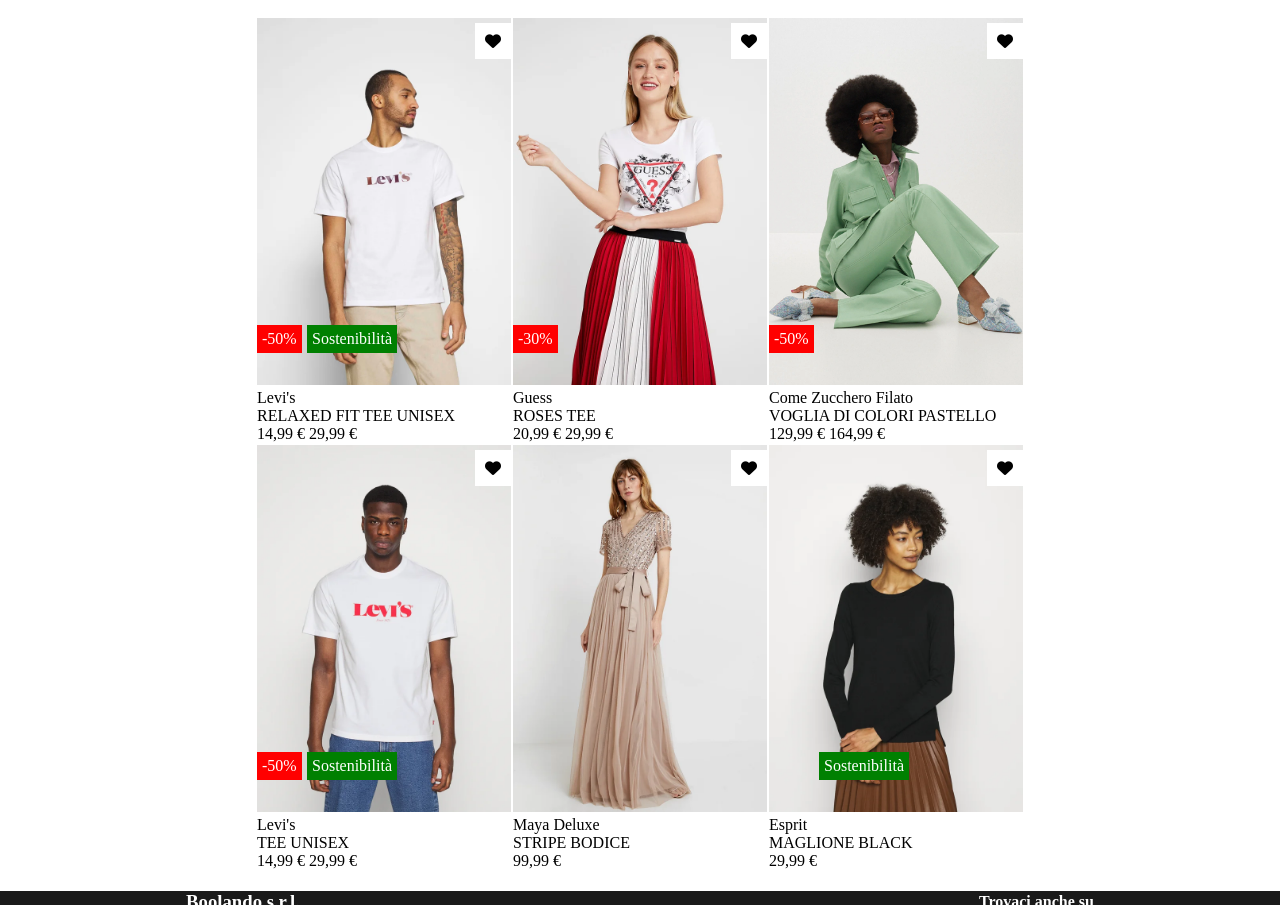
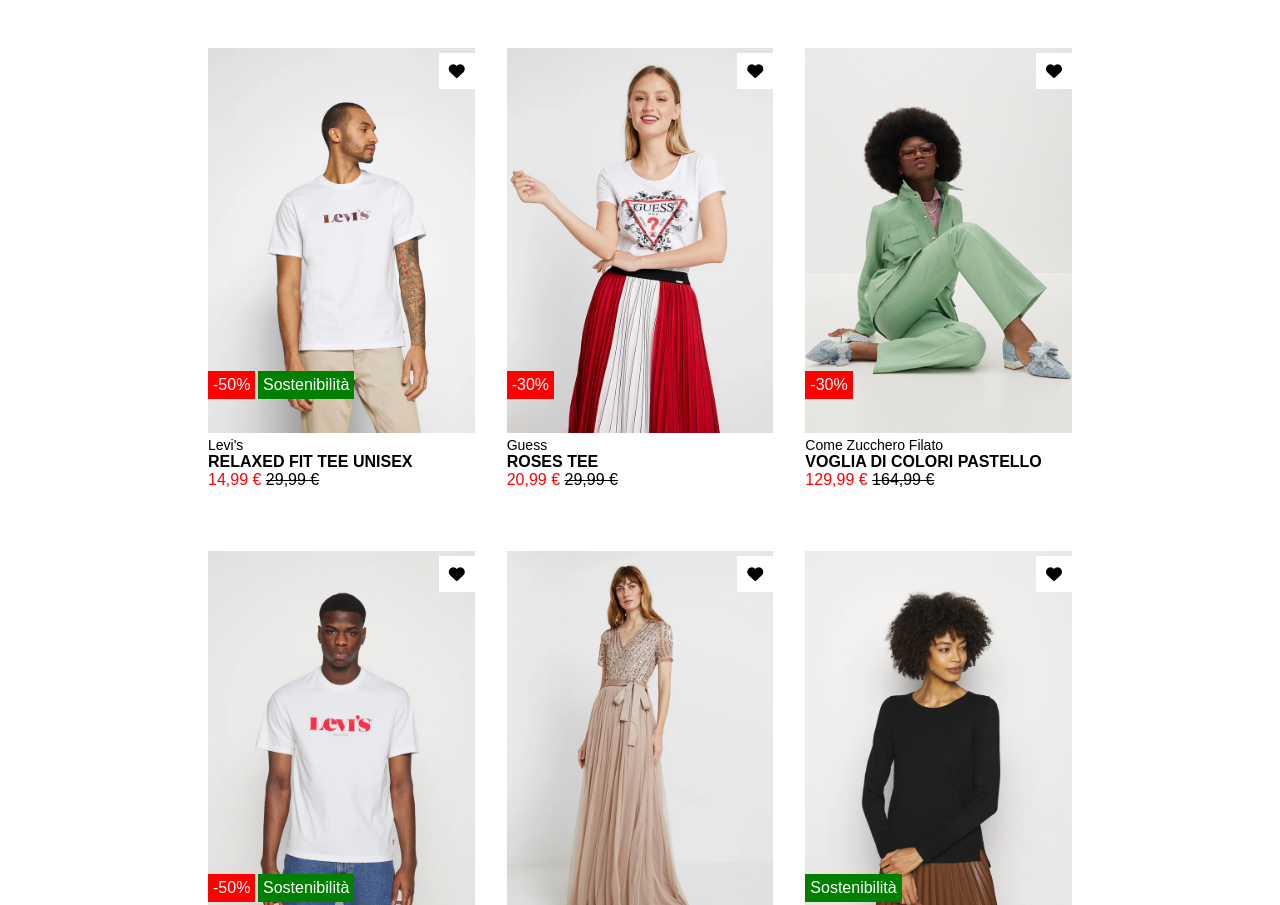
Before and after one commit to MassiDama/html-css-boolando, a plain HTML site: page index.html in a window 1280 px wide. Shown: the part 63-968 px from the top of the page. Drawn offline with Linux system fonts and the light colour scheme.

Commit message:
modifiche font generali

```diff
--- a/css/style.css
+++ b/css/style.css
@@ -5,13 +5,18 @@
     box-sizing: border-box;
 }
 
+:root {
+    font-family: Arial, Helvetica, sans-serif
+}
+
+
 /* stili header */
 .barra-fissa {
     display: flex;
     justify-content: space-evenly;
     align-items: center;
     color: white;
-    min-height: 60px;
+    height: 60px;
     background-color: hsl(24.33deg 100% 50.2%);
 }
 
@@ -27,8 +32,8 @@
 
 /* stili main shop */
 main {
-    max-width: 70%;
-    margin: 20px 20%;
+    max-width: 80%;
+    margin: 20px 15%;
 
 
 }
@@ -36,6 +41,7 @@ main {
 .row {
     display: flex;
     justify-content: center;
+    padding: 30px 0;
 
 
 }
@@ -45,6 +51,7 @@ main {
     min-height: 300px;
     border: 1px solid white;
     position: relative;
+    margin: 0 15px;
 }
 
 
@@ -92,10 +99,36 @@ main {
     color: white;
 }
 
+.label-green2 {
+    background-color: hsl(120.47deg 100% 25.1%);
+    position: absolute;
+    bottom: 90px;
+    left: 0;
+    padding: 5px;
+    color: white;
+}
+
 /* stili descrizione prodotto */
 .descrizione-prodotto {
     display: flex;
     flex-direction: column;
+}
+
+.marca {
+    font-size: 14px;
+}
+
+.marca-bold {
+    font-weight: bold;
+}
+
+.prezzo-scontato {
+    color: red;
+}
+
+.prezzo {
+    color: black;
+    text-decoration: line-through;
 }
 
 /* stili footer */
@@ -105,6 +138,7 @@ footer {
     display: flex;
     justify-content: space-around;
     align-items: center;
+    height: 80px;
 }
 
 .nav-footer {
@@ -118,9 +152,11 @@ footer {
     list-style-type: none;
 }
 
+h3 {
+    padding: 5px 5px;
+}
+
 .info li {
-
-   /* debug */
     padding: 0 5px;
-
+    font-size: 14px;
 }
--- a/index.html
+++ b/index.html
@@ -11,6 +11,7 @@
 
     <!-- barra navigazione -->
     <header>
+      <div>
             <div class="barra-fissa">
                 <nav class="nav-person">
                     <a href="">Donna</a>
@@ -24,6 +25,7 @@
                     <i class="fa-regular fa-user"></i>
                     <i class="fa-regular fa-heart"></i>
                     <i class="fa-solid fa-bag-shopping"></i>
+                </div>
         </div>
       </div>
     </header>
@@ -43,9 +45,9 @@
                 </div>
 
                 <div class="descrizione-prodotto">
-                    <span>Levi's</span>
-                    <span>RELAXED FIT TEE UNISEX</span>
-                    <span class="prezzo">14,99 &euro; <span>29,99 &euro;</span></span>
+                    <span class="marca">Levi's</span>
+                    <span class="marca-bold">RELAXED FIT TEE UNISEX</span>
+                    <span class="prezzo-scontato">14,99 &euro; <span class="prezzo">29,99 &euro;</span></span>
                 </div>
             </div>
 
@@ -58,9 +60,9 @@
                 </div>
 
                 <div class="descrizione-prodotto">
-                    <span>Guess</span>
-                    <span>ROSES TEE</span>
-                    <span class="prezzo">20,99 &euro; <span>29,99 &euro;</span></span>
+                    <span class="marca">Guess</span>
+                    <span class="marca-bold">ROSES TEE</span>
+                    <span class="prezzo-scontato">20,99 &euro; <span class="prezzo">29,99 &euro;</span></span>
                 </div>
             </div>
 
@@ -69,13 +71,13 @@
                     <img class="img-shop" src="img/3.webp" alt="immagine shop">
                     <img class="img-shop2" src="img/3b.webp" alt="immagine shop">
                     <i class="fa-solid fa-heart"></i>
-                    <span class="label">-50%</span>
+                    <span class="label">-30%</span>
                 </div>
 
                 <div class="descrizione-prodotto">
-                    <span>Come Zucchero Filato</span>
-                    <span>VOGLIA DI COLORI PASTELLO</span>
-                    <span class="prezzo">129,99 &euro; <span>164,99 &euro;</span></span>
+                    <span class="marca">Come Zucchero Filato</span>
+                    <span class="marca-bold">VOGLIA DI COLORI PASTELLO</span>
+                    <span class="prezzo-scontato">129,99 &euro; <span class="prezzo">164,99 &euro;</span></span>
                 </div>
             </div>
         </section>
@@ -93,9 +95,9 @@
                 </div>
 
                 <div class="descrizione-prodotto">
-                    <span>Levi's</span>
-                    <span>TEE UNISEX</span>
-                    <span class="prezzo">14,99 &euro; <span>29,99 &euro;</span></span>
+                    <span class="marca">Levi's</span>
+                    <span class="marca-bold">TEE UNISEX</span>
+                    <span class="prezzo-scontato">14,99 &euro; <span class="prezzo">29,99 &euro;</span></span>
                 </div>
             </div>
 
@@ -107,9 +109,9 @@
                 </div>
 
                 <div class="descrizione-prodotto">
-                    <span>Maya Deluxe</span>
-                    <span>STRIPE BODICE</span>
-                    <span class="prezzo">99,99 &euro; </span>
+                    <span class="marca">Maya Deluxe</span>
+                    <span class="marca-bold">STRIPE BODICE</span>
+                    <span class="prezzo-scontato">99,99 &euro; </span>
                 </div>
             </div>
 
@@ -118,13 +120,13 @@
                     <img class="img-shop" src="img/6.webp" alt="immagine shop">
                     <img class="img-shop2" src="img/6b.webp" alt="immagine shop">
                     <i class="fa-solid fa-heart"></i>
-                    <span class="label-green">Sostenibilità</span>
+                    <span class="label-green2">Sostenibilità</span>
                 </div>
 
                 <div class="descrizione-prodotto">
-                    <span>Esprit</span>
-                    <span>MAGLIONE BLACK</span>
-                    <span class="prezzo">29,99 &euro; </span>
+                    <span class="marca">Esprit</span>
+                    <span class="marca-bold">MAGLIONE BLACK</span>
+                    <span class="prezzo-scontato">29,99 &euro; </span>
                 </div>
             </div>
         </section>
@@ -137,7 +139,7 @@
             <h3>Boolando s.r.l.</h3>
             <nav>
                 <ul class="info">
-                    <li>Informazioni egali</li>
+                    <li>Informazioni legali</li>
                     <li>Informativa sulla privacy</li>
                     <li>Diritto di recesso</li>
                 </ul>
```
Lines whose indentation alone changed are shown as unchanged.
